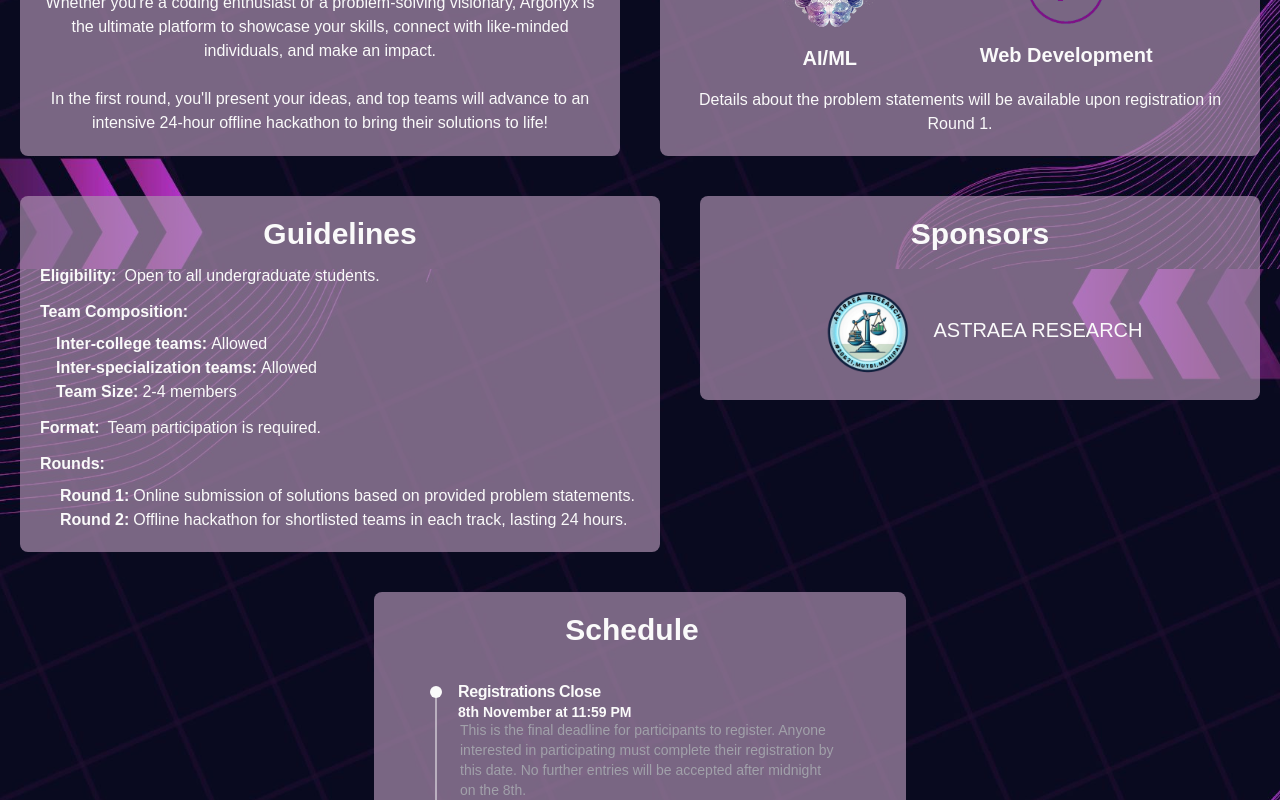
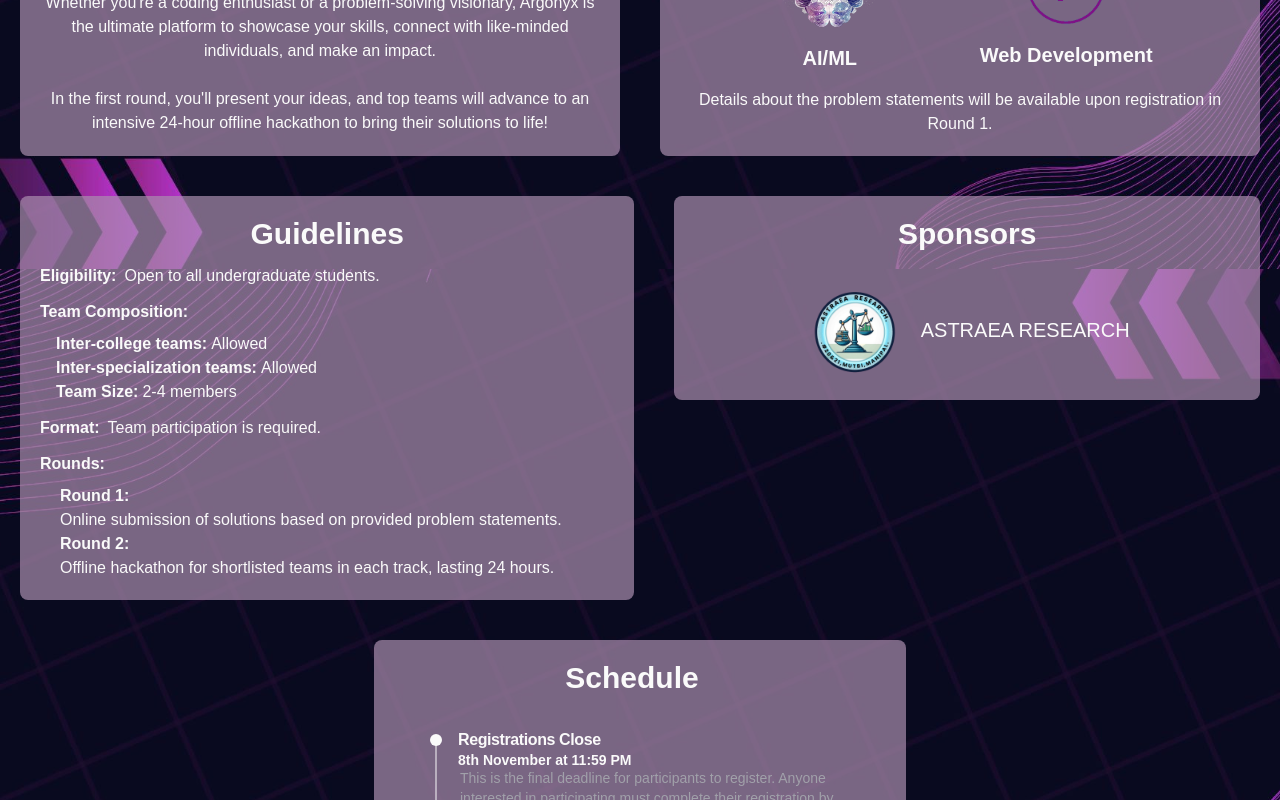
Before and after one commit to kautilyadevaraj/Argonyx_Website2, a Next.js app: page / in a window 1280 px wide. Shown: the part 531-1331 px from the top of the page. Built offline with nearby package versions, Linux system fonts and the light colour scheme.

Commit message:
Update page.tsx - formatting changes

```diff
--- a/app/page.tsx
+++ b/app/page.tsx
@@ -95,7 +95,7 @@ export default function Home() {
               </div>
             </div>
             {/*Tracks and Problems*/}
-            <div className="flex flex-col md:w-1/2 p-4 md:p-5 m-5 rounded-lg m-2 md:m-5 space-y-3 md:bg-background/95 md:backdrop-blur-xs md:supports-[backdrop-filter]:bg-custom-bg/70">
+            <div className="md:w-1/2 flex flex-col p-4 md:p-5 m-5 rounded-lg m-2 md:m-5 space-y-3 md:bg-background/95 md:backdrop-blur-xs md:supports-[backdrop-filter]:bg-custom-bg/70">
               <h2 className="text-3xl md:text-3xl font-semibold flex justify-center text-center">
                 Tracks & Problem Statements
               </h2>
@@ -138,7 +138,8 @@ export default function Home() {
         {/*Guidelines*/}
         <FadeInSection>
           <div className="flex flex-wrap w-full">
-            <div className="flex flex-col md:w-1/2 justify-start pl-10 p-4 md:p-5 rounded-lg m-2 md:m-5 space-y-3 md:bg-background/95 md:backdrop-blur-xs md:supports-[backdrop-filter]:bg-custom-bg/70">
+            <div className="w-full md:[width:calc(50%-2%)] flex flex-col p-4 md:p-5 m-2 md:m-5 rounded-lg space-y-3
+               md:bg-background/95 md:backdrop-blur-xs md:supports-[backdrop-filter]:bg-custom-bg/70">
               <h2 className="text-3xl font-semibold text-center">Guidelines</h2>
 
               <div className="flex space-x-2">
```
